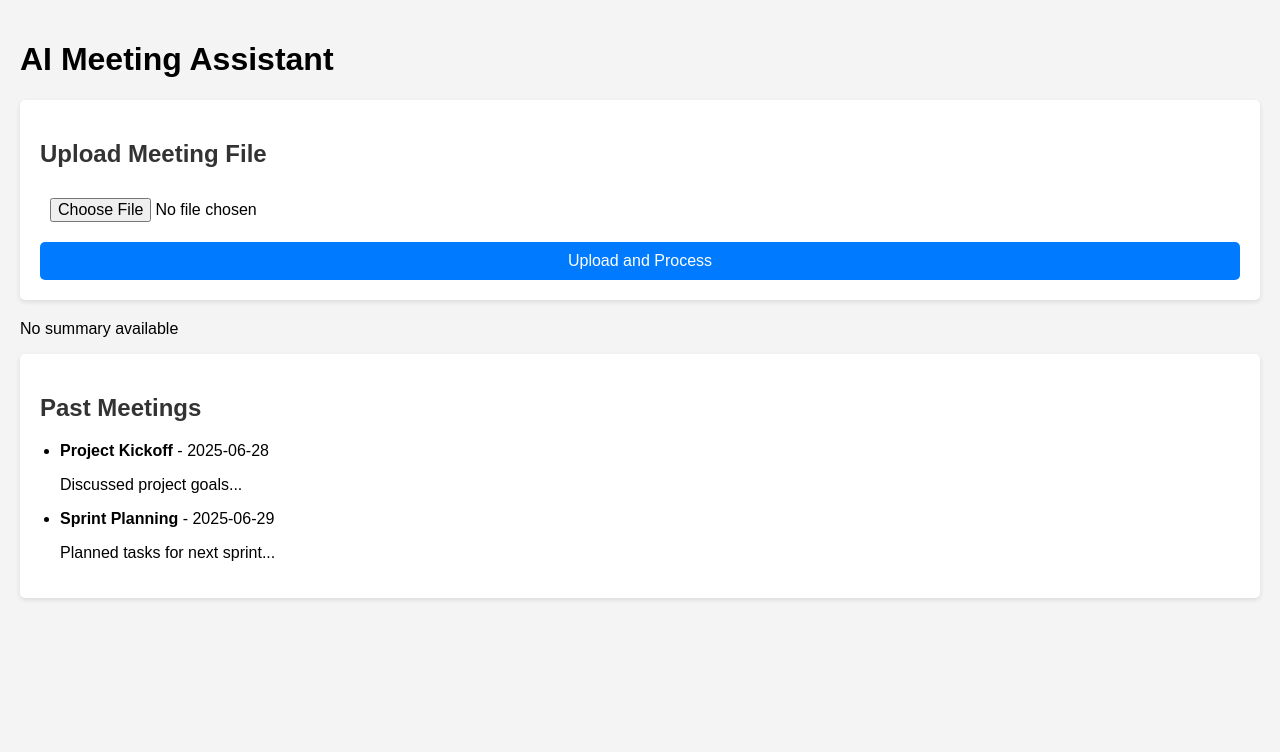
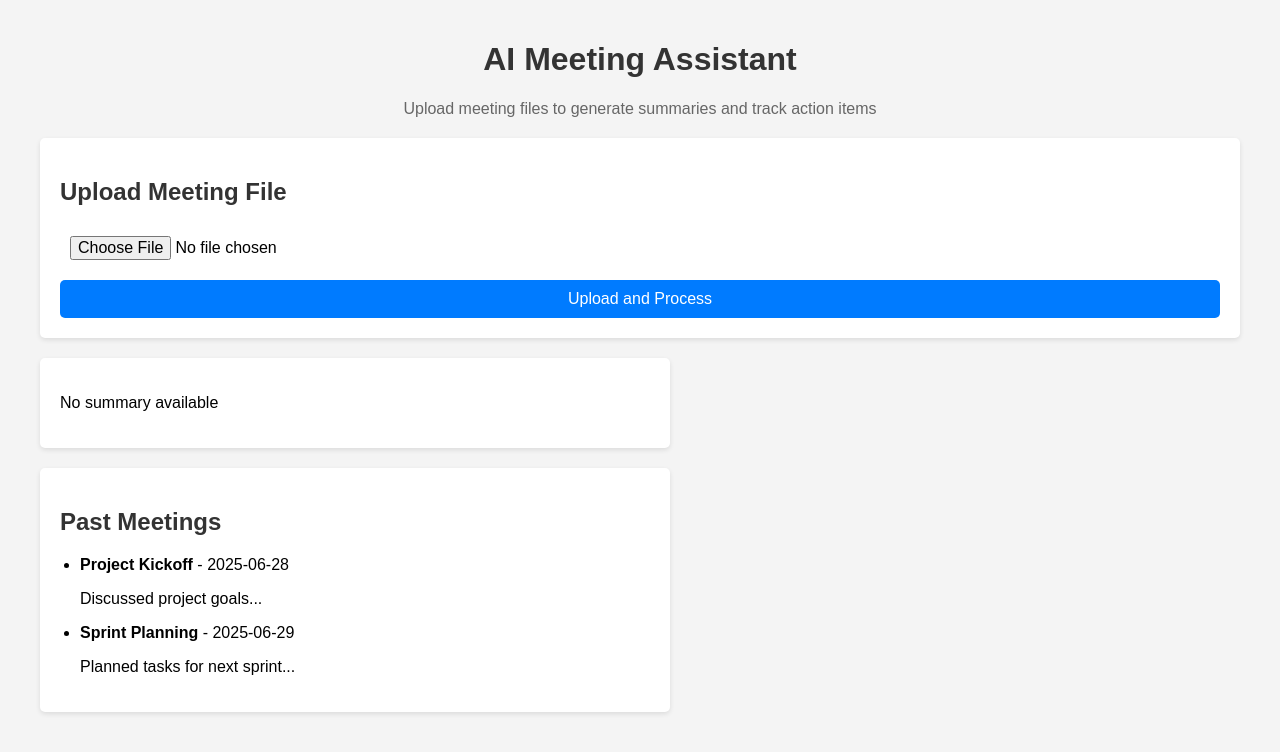
Before and after one commit to Yaz1n/ai-meeting-assistant, a React (Create React App) app in the folder frontend/: page / in a window 1280 px wide. Shown: the top 752 px of the page. Built offline with nearby package versions, Linux system fonts and the light colour scheme.

Commit message:
updated app.jsx and app.css files

```diff
--- a/frontend/src/App.css
+++ b/frontend/src/App.css
@@ -5,12 +5,35 @@ body {
   background-color: #f4f4f4;
 }
 
-.upload-component,
-.summary-component,
-.meeting-list-component {
+.app {
+  max-width: 1200px;
+  margin: 0 auto;
+}
+
+header {
+  text-align: center;
+  margin-bottom: 20px;
+}
+
+header h1 {
+  color: #333;
+}
+
+header p {
+  color: #666;
+}
+
+.container {
+  display: flex;
+  flex-direction: column;
+  gap: 20px;
+}
+
+.upload-section,
+.summary-section,
+.meetings-section {
   background-color: white;
   padding: 20px;
-  margin-bottom: 20px;
   border-radius: 5px;
   box-shadow: 0 2px 5px rgba(0, 0, 0, 0.1);
 }
@@ -46,6 +69,18 @@ body {
   cursor: not-allowed;
 }
 
+.upload-component .loading {
+  display: flex;
+  align-items: center;
+  gap: 10px;
+  margin-top: 10px;
+}
+
+.upload-component .error {
+  color: red;
+  margin-top: 10px;
+}
+
 .summary-component h3 {
   color: #555;
   margin-top: 20px;
@@ -60,3 +95,17 @@ body {
 .meeting-list-component li {
   margin-bottom: 10px;
 }
+
+@media (min-width: 768px) {
+  .container {
+    flex-direction: row;
+    flex-wrap: wrap;
+  }
+  .upload-section {
+    width: 100%;
+  }
+  .summary-section,
+  .meetings-section {
+    width: calc(50% - 10px);
+  }
+}
--- a/frontend/src/App.jsx
+++ b/frontend/src/App.jsx
@@ -13,10 +13,21 @@ function App() {
 
   return (
     <div className="app">
-      <h1>AI Meeting Assistant</h1>
-      <UploadComponent onSummary={handleSummary} />
-      <SummaryComponent summaryData={summaryData} />
-      <MeetingListComponent />
+      <header>
+        <h1>AI Meeting Assistant</h1>
+        <p>Upload meeting files to generate summaries and track action items</p>
+      </header>
+      <div className="container">
+        <div className="upload-section">
+          <UploadComponent onSummary={handleSummary} />
+        </div>
+        <div className="summary-section">
+          <SummaryComponent summaryData={summaryData} />
+        </div>
+        <div className="meetings-section">
+          <MeetingListComponent />
+        </div>
+      </div>
     </div>
   );
 }
```
